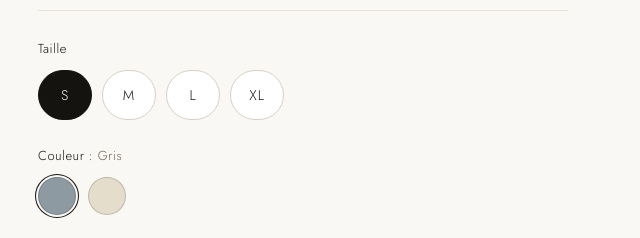
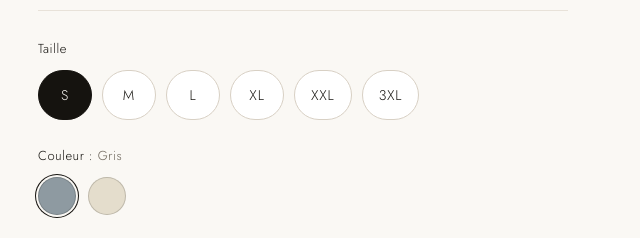
Before and after one commit to zedfzefzfe/girl-fashion-landing-page, a plain HTML site: page product.html in a window 1280 px wide. Shown: the part 501-739 px from the top of the page, 640-1280 px from the left. Drawn offline with nearby package versions, Linux system fonts and the light colour scheme.

Commit message:
Add XXL and 3XL sizes
Co-Authored-By: Claude Opus 4.8 <noreply@anthropic.com>
Claude-Session: https://claude.ai/code/session_01KPpQHSRSVo9VTGpinFZ9NU

```diff
--- a/product.html
+++ b/product.html
@@ -151,6 +151,8 @@ src="https://www.facebook.com/tr?id=2211911843055547&ev=PageView&noscript=1"/></
             <button type="button" class="size-btn" data-size="M" aria-pressed="false">M</button>
             <button type="button" class="size-btn" data-size="L" aria-pressed="false">L</button>
             <button type="button" class="size-btn" data-size="XL" aria-pressed="false">XL</button>
+            <button type="button" class="size-btn" data-size="XXL" aria-pressed="false">XXL</button>
+            <button type="button" class="size-btn" data-size="3XL" aria-pressed="false">3XL</button>
           </div>
         </div>
 
```
